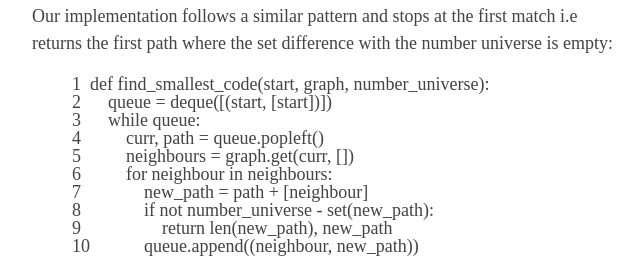
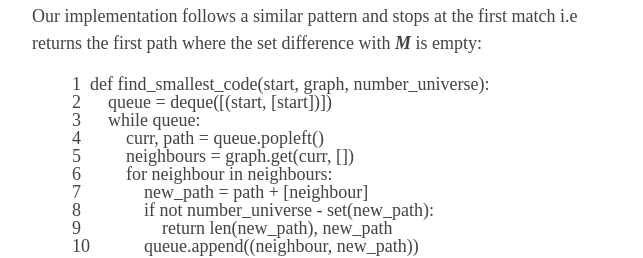
Before and after one commit to alexmic/alexmic.github.com, a Jekyll site: the page built from _posts/2013-11-05-password-derivation-project-euler.md, in a window 1280 px wide and 900 px high, scrolled down 2185 px, cut to the strip 254-879 px from the top of the window. Shown: the top 258 px of the strip, without its empty margins (313-956 px from the left). Built offline with Jekyll 4.4.1, drawn with Linux system fonts in a browser that asks for light colours.

Commit message:
use M instead of number universe

```diff
--- a/_posts/2013-11-05-password-derivation-project-euler.md
+++ b/_posts/2013-11-05-password-derivation-project-euler.md
@@ -70,7 +70,7 @@ Breadth-first search is a method of traversing a graph by visiting the nodes in
 
 ![BFS](http://upload.wikimedia.org/wikipedia/commons/4/46/Animated_BFS.gif)
 
-Our implementation follows a similar pattern and stops at the first match i.e returns the first path where the set difference with the number universe is empty:
+Our implementation follows a similar pattern and stops at the first match i.e returns the first path where the set difference with **M** is empty:
 
 {% highlight python linenos=table %}
 {% raw %}
```
